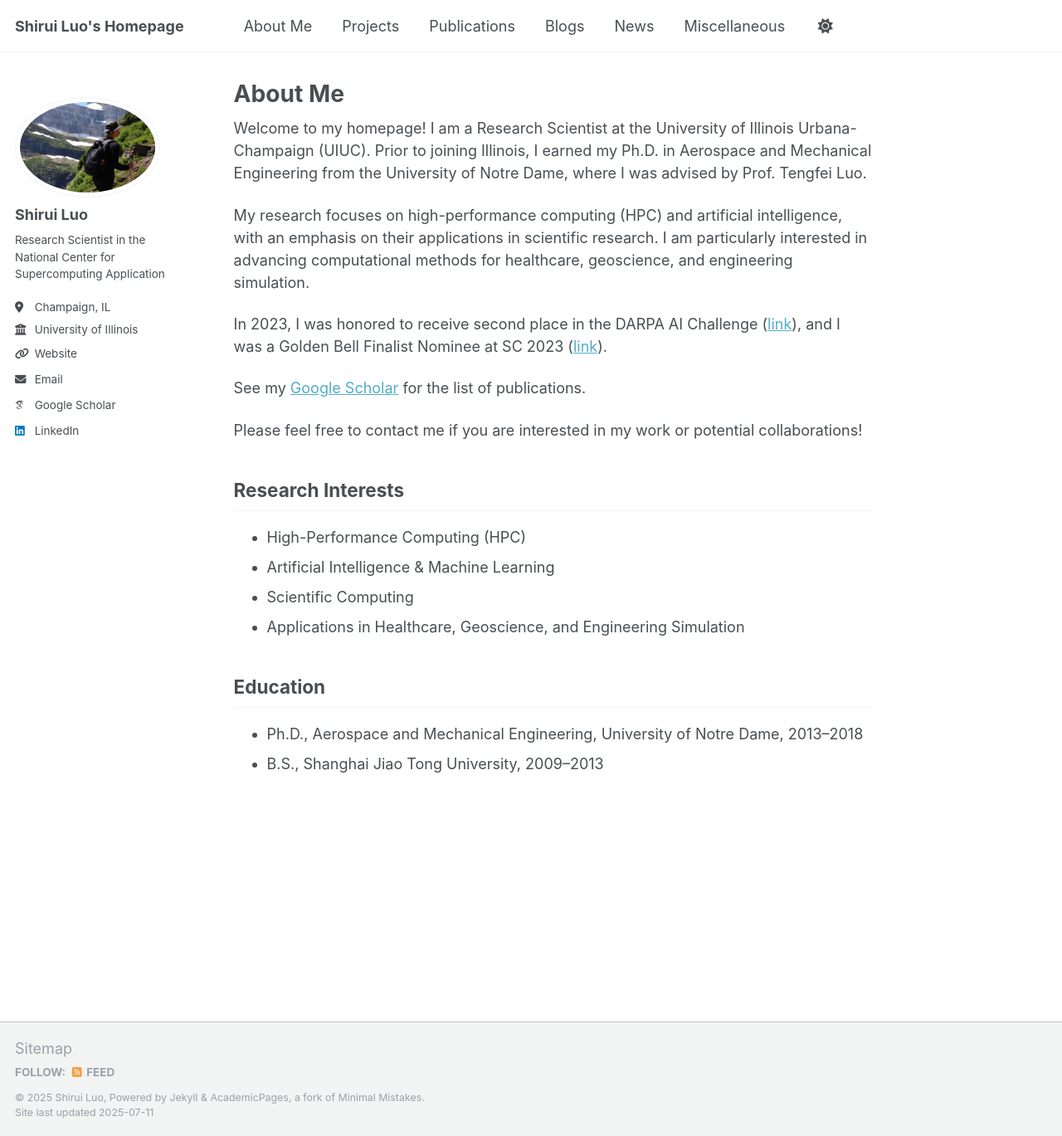
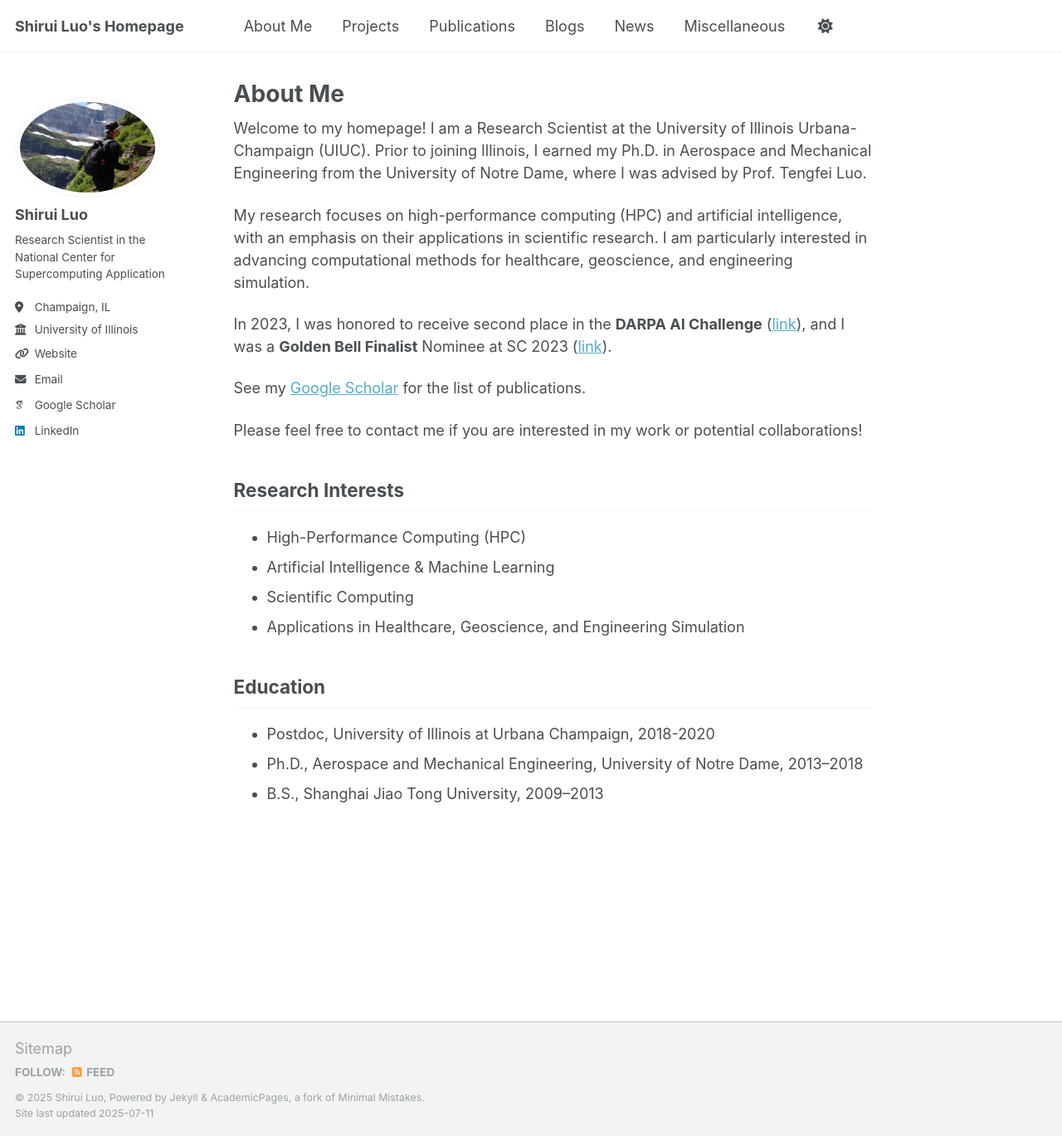
Before and after one commit to siriluo/siriluo.github.io, a Jekyll site: the page built from _pages/about.md, in a window 1280 px wide and 1369 px high. Shown: the whole window at 83% size. Built offline with Jekyll 4.4.1, drawn with Linux system fonts in a browser that asks for light colours; some web fonts are replaced; a script that is not in the unit is left out.

Commit message:
Commit all recent changes across the project

```diff
--- a/_pages/about.md
+++ b/_pages/about.md
@@ -7,7 +7,7 @@ Welcome to my homepage! I am a Research Scientist at the University of Illinois
 
 My research focuses on high-performance computing (HPC) and artificial intelligence, with an emphasis on their applications in scientific research. I am particularly interested in advancing computational methods for healthcare, geoscience, and engineering simulation.
 
-In 2023, I was honored to receive second place in the DARPA AI Challenge ([link](https://criticalminerals.darpa.mil/The-Competition)), and I was a Golden Bell Finalist Nominee at SC 2023 ([link](https://sc23.supercomputing.org/2023/08/a-look-at-the-2023-gordon-bell-prize-finalists/)).
+In 2023, I was honored to receive second place in the **DARPA AI Challenge** ([link](https://criticalminerals.darpa.mil/The-Competition)), and I was a **Golden Bell Finalist** Nominee at SC 2023 ([link](https://sc23.supercomputing.org/2023/08/a-look-at-the-2023-gordon-bell-prize-finalists/)).
 
 See my [Google Scholar](https://scholar.google.com/citations?user=lTT-vAoAAAAJ&hl=en) for the list of publications.
 
@@ -20,5 +20,6 @@ Please feel free to contact me if you are interested in my work or potential col
 - Applications in Healthcare, Geoscience, and Engineering Simulation
 
 ## Education
+- Postdoc, University of Illinois at Urbana Champaign, 2018-2020
 - Ph.D., Aerospace and Mechanical Engineering, University of Notre Dame, 2013–2018
 - B.S., Shanghai Jiao Tong University, 2009–2013
```
Also changed, not shown: _pages/miscellaneous.md (+18 -1 lines), images/tumor_inpainting.png (added), images/tumor_progression.png (added), 3 other files.
